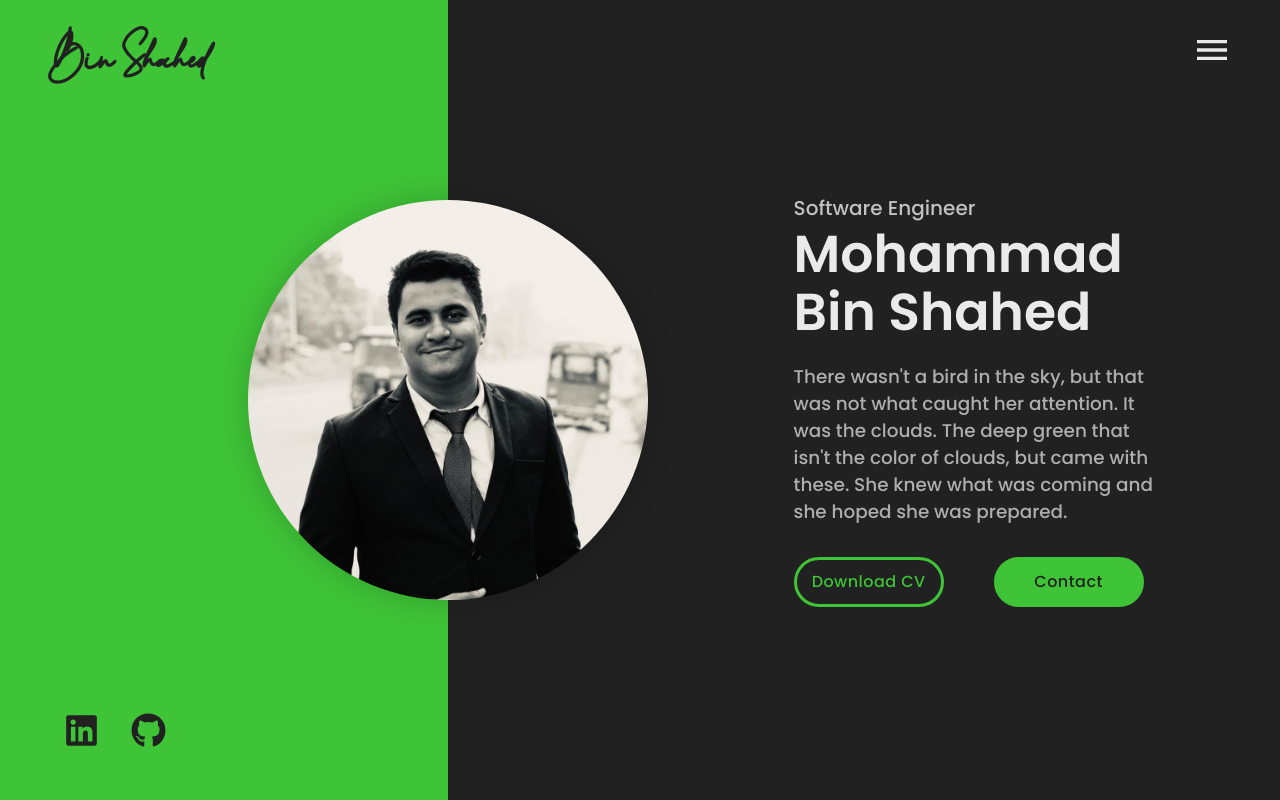
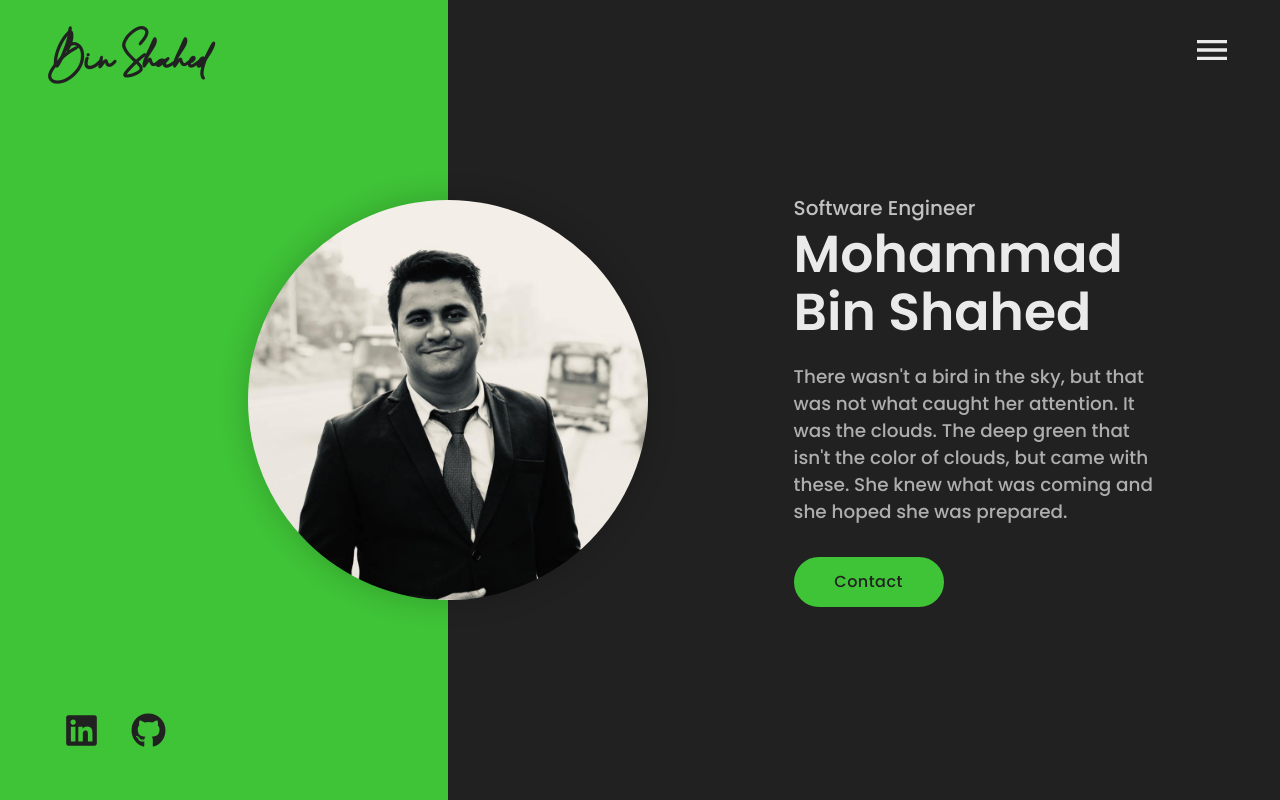
Before and after one commit to binshahed/portfolio-site, a React (Vite) app: page / in a window 1280 px wide. Shown: the top 800 px of the page. Built offline with nearby package versions, Linux system fonts and the light colour scheme; a web font is replaced by a local one.

Commit message:
remove cv

```diff
--- a/src/components/Landing/Landing.jsx
+++ b/src/components/Landing/Landing.jsx
@@ -164,7 +164,7 @@ function Landing() {
                         <p>{headerData.desciption}</p>
 
                         <div className='lcr-buttonContainer'>
-                            {headerData.resumePdf && (
+                            {/* {headerData.resumePdf && (
                                 <a
                                     href={headerData.resumePdf}
                                     download='resume'
@@ -175,7 +175,7 @@ function Landing() {
                                         Download CV
                                     </Button>
                                 </a>
-                            )}
+                            )} */}
                             <NavLink
                                 to='/#contacts'
                                 smooth={true}
```
